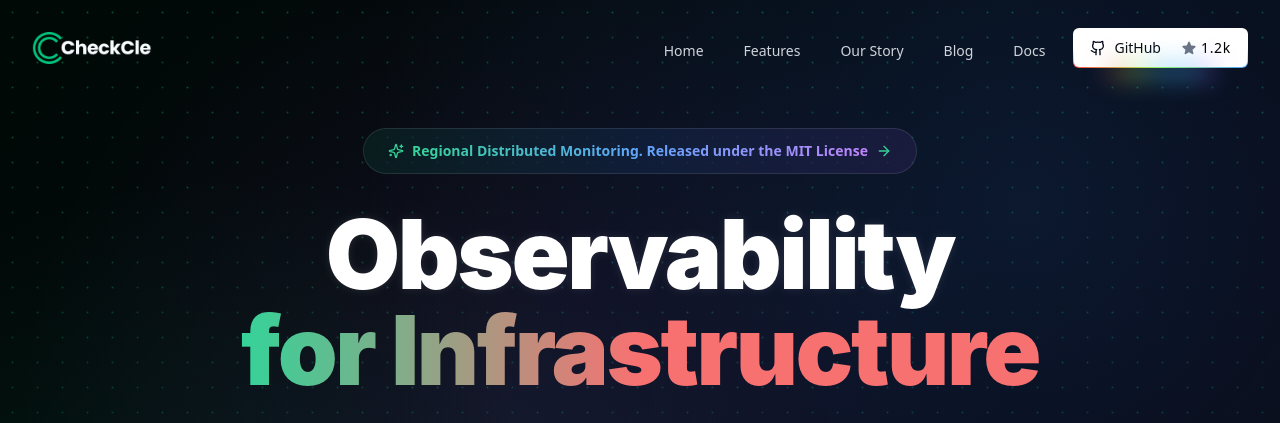
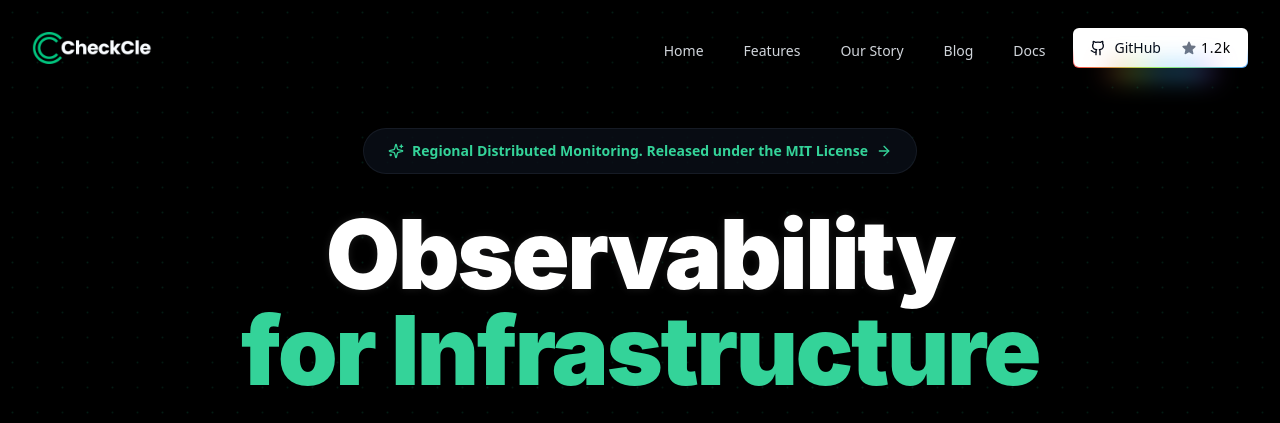
Before and after one commit to operacle/checkcle-website, a React (Vite) app: page / in a window 1280 px wide. Shown: the top 423 px of the page. Built offline with nearby package versions, Linux system fonts and the light colour scheme; no server answers.

Commit message:
Remove main hero background gradient

```diff
--- a/src/components/ui/hero-section-nexus.tsx
+++ b/src/components/ui/hero-section-nexus.tsx
@@ -266,22 +266,9 @@ const RotatingText = forwardRef<RotatingTextRef, RotatingTextProps>(
 RotatingText.displayName = "RotatingText";
 
 const ShinyText: React.FC<{ text: string; className?: string }> = ({ text, className = "" }) => (
-    <span className={cn("relative overflow-hidden inline-block", className)}>
+    <span className={cn("relative inline-block", className)}>
         {text}
-        <span style={{
-            position: 'absolute',
-            inset: 0,
-            background: 'linear-gradient(90deg, transparent, rgba(255,255,255,0.3), transparent)',
-            animation: 'shine 2s infinite linear',
-            opacity: 0.5,
-            pointerEvents: 'none'
-        }}></span>
-        <style>{`
-            @keyframes shine {
-                0% { transform: translateX(-100%); }
-                100% { transform: translateX(100%); }
-            }
-        `}</style>
+
     </span>
 );
 
@@ -641,15 +628,9 @@ const InteractiveHero: React.FC = () => {
     <div className="relative bg-black text-white min-h-screen flex flex-col overflow-x-hidden">
         <canvas ref={canvasRef} className="absolute inset-0 z-0 pointer-events-none opacity-80" />
 
-        {/* Enhanced gradient overlay */}
+        {/* Dark overlay */}
         <div className="absolute inset-0 z-1 pointer-events-none" style={{
-            background: `
-                radial-gradient(circle at 20% 80%, rgba(16, 185, 129, 0.15) 0%, transparent 50%),
-                radial-gradient(circle at 80% 20%, rgba(59, 130, 246, 0.15) 0%, transparent 50%),
-                radial-gradient(circle at 40% 40%, rgba(168, 85, 247, 0.1) 0%, transparent 50%),
-                linear-gradient(135deg, rgba(16, 185, 129, 0.05) 0%, rgba(59, 130, 246, 0.05) 50%, rgba(168, 85, 247, 0.05) 100%),
-                linear-gradient(to bottom, transparent 0%, rgba(0, 0, 0, 0.4) 50%, #000000 95%)
-            `
+            background: `rgba(0, 0, 0, 0.6)`
         }}></div>
 
         <main className="flex-grow flex flex-col items-center justify-center text-center px-4 pt-32 pb-16 relative z-10">
@@ -661,15 +642,13 @@ const InteractiveHero: React.FC = () => {
                 animate="visible"
                 className="mb-8 group cursor-pointer"
             >
-                <div className="relative inline-flex items-center gap-2 bg-gradient-to-r from-emerald-500/10 via-blue-500/10 to-purple-500/10 backdrop-blur-xl border border-white/10 text-white px-6 py-3 rounded-full text-sm font-medium hover:border-emerald-400/30 transition-all duration-300 hover:shadow-lg hover:shadow-emerald-500/10">
+                   <div className="relative inline-flex items-center gap-2 bg-gray-900/50 backdrop-blur-xl border border-gray-700/30 text-white px-6 py-3 rounded-full text-sm font-medium hover:border-gray-600/50 transition-all duration-300 hover:bg-gray-800/50">
                     <Sparkles className="w-4 h-4 text-emerald-400" />
-                    <span className="bg-gradient-to-r from-emerald-400 via-blue-400 to-purple-400 bg-clip-text text-transparent font-semibold">
+                    <span className="text-emerald-400 font-semibold">
                         Regional Distributed Monitoring. Released under the MIT License
                     </span>
                     <ArrowRight className="w-4 h-4 text-emerald-400 group-hover:translate-x-1 transition-transform" />
 
-                    {/* Subtle glow effect */}
-                    <div className="absolute inset-0 rounded-full bg-gradient-to-r from-emerald-500/20 via-blue-500/20 to-purple-500/20 opacity-0 group-hover:opacity-100 transition-opacity duration-500 blur-xl -z-10"></div>
                 </div>
             </motion.div>
 
@@ -692,7 +671,7 @@ const InteractiveHero: React.FC = () => {
                     </span>
                 </span>
                 <br />
-                <span className="relative inline-block bg-gradient-to-r from-emerald-400 via-red-400 to-red-400 bg-clip-text text-transparent">
+                <span className="relative inline-block text-emerald-400">
                    for Infrastructure
                 </span>
                 <br />
@@ -758,7 +737,6 @@ const InteractiveHero: React.FC = () => {
                 >
                     <Play className="w-5 h-5 group-hover:scale-110 transition-transform" />
                     Try Live Demo
-                    <div className="absolute inset-0 rounded-2xl bg-gradient-to-r from-emerald-400 to-emerald-500 opacity-0 group-hover:opacity-20 transition-opacity duration-500 blur-xl -z-10"></div>
                 </motion.a>
 
                 {/* Secondary CTA with glassmorphism */}
```
